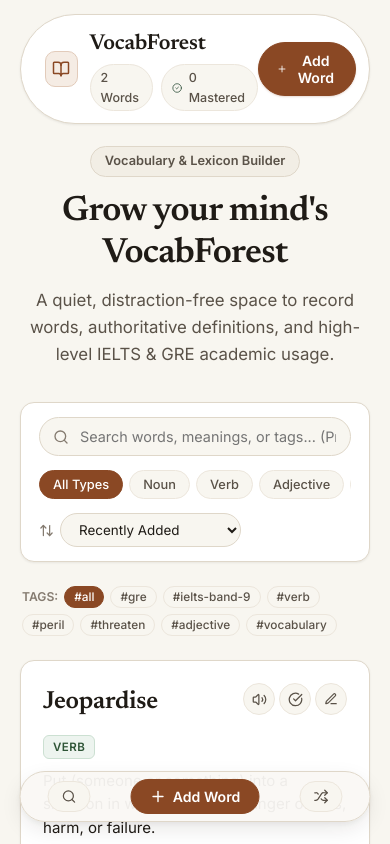
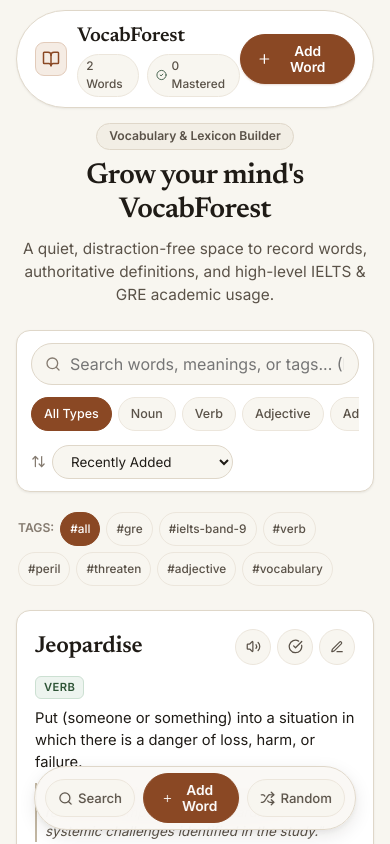
Before and after one commit to keval-25/VocabForest, a Next.js app: page / in a window 390 px wide. Shown: the top 844 px of the page. Built offline with nearby package versions, Linux system fonts and the light colour scheme.

Commit message:
feat: optimize for iPhone 17 with safe areas, 16px input anti-zoom, and iOS PWA installation support

```diff
--- a/src/app/globals.css
+++ b/src/app/globals.css
@@ -2,7 +2,7 @@
 
 /* ==========================================================================
    VocabForest - Warm Beige & Cream Editorial Design System
-   Calm, Distraction-Free, High-Contrast Typography
+   iPhone 17 & Mobile-First Responsive Architecture
    ========================================================================== */
 
 :root {
@@ -12,7 +12,7 @@
   --bg-surface-elevated: #f2eee5;
   --bg-subtle: #eae4d8;
   --bg-modal: #faf8f5;
-  --bg-dock: rgba(250, 248, 245, 0.95);
+  --bg-dock: rgba(250, 248, 245, 0.94);
 
   /* Typography & Contrast */
   --text-primary: #1f1b16;      /* Deep rich espresso - AAA Contrast ratio > 13:1 */
@@ -40,8 +40,8 @@
   /* Subtle Warm Shadows (Zero harsh blur/glow) */
   --shadow-sm: 0 1px 3px rgba(35, 28, 20, 0.04), 0 1px 2px rgba(35, 28, 20, 0.03);
   --shadow-md: 0 4px 12px -2px rgba(35, 28, 20, 0.06), 0 2px 4px rgba(35, 28, 20, 0.03);
-  --shadow-lg: 0 12px 28px -6px rgba(35, 28, 20, 0.09), 0 4px 8px rgba(35, 28, 20, 0.04);
-  --shadow-dock: 0 8px 24px -4px rgba(35, 28, 20, 0.12), 0 2px 6px rgba(35, 28, 20, 0.05);
+  --shadow-lg: 0 12px 28px -6px rgba(35, 28, 20, 0.12), 0 4px 8px rgba(35, 28, 20, 0.04);
+  --shadow-dock: 0 6px 20px -2px rgba(35, 28, 20, 0.12), 0 2px 6px rgba(35, 28, 20, 0.05);
 
   /* Radii */
   --radius-xs: 6px;
@@ -51,28 +51,30 @@
   --radius-full: 9999px;
 
   /* Fonts */
-  --font-sans: 'Inter', -apple-system, BlinkMacSystemFont, "Segoe UI", sans-serif;
-  --font-serif: 'Newsreader', Georgia, serif;
+  --font-sans: 'Inter', -apple-system, BlinkMacSystemFont, "SF Pro Text", "Segoe UI", sans-serif;
+  --font-serif: 'Newsreader', "SF Pro Display", Georgia, serif;
   --font-mono: 'JetBrains Mono', monospace;
 }
 
-/* Base Reset */
+/* Base Reset & iOS Smoothness */
 * {
   box-sizing: border-box;
   padding: 0;
   margin: 0;
   -webkit-font-smoothing: antialiased;
+  -webkit-tap-highlight-color: transparent;
 }
 
 html,
 body {
   min-height: 100vh;
+  min-height: 100dvh;
   background-color: var(--bg-canvas);
   color: var(--text-primary);
   font-family: var(--font-sans);
   overflow-x: hidden;
   position: relative;
-  line-height: 1.6;
+  line-height: 1.55;
 }
 
 button {
@@ -81,6 +83,7 @@
   border: none;
   background: none;
   outline: none;
+  touch-action: manipulation;
 }
 
 input,
@@ -91,39 +94,42 @@
 }
 
 /* ==========================================================================
-   Header & Navigation
+   Header & Navigation (iOS Safe-Area Aware)
    ========================================================================== */
 
 .app-header {
   position: sticky;
-  top: 14px;
+  top: max(10px, env(safe-area-inset-top));
   z-index: 40;
   max-width: 1180px;
   margin: 0 auto;
-  padding: 0 20px;
+  padding: 0 16px;
+  transition: transform 0.2s ease;
 }
 
 .header-bar {
   display: flex;
   align-items: center;
   justify-content: space-between;
-  padding: 12px 24px;
+  padding: 10px 18px;
   border-radius: var(--radius-full);
   background: var(--bg-surface);
   border: 1px solid var(--border-base);
   box-shadow: var(--shadow-sm);
+  backdrop-filter: blur(12px);
+  -webkit-backdrop-filter: blur(12px);
 }
 
 .logo-group {
   display: flex;
   align-items: center;
-  gap: 12px;
+  gap: 10px;
 }
 
 .logo-icon-box {
-  width: 36px;
-  height: 36px;
-  border-radius: 10px;
+  width: 34px;
+  height: 34px;
+  border-radius: 9px;
   background: var(--primary-subtle);
   color: var(--primary);
   border: 1px solid var(--primary-border);
@@ -134,7 +140,7 @@
 
 .logo-title {
   font-family: var(--font-serif);
-  font-size: 1.35rem;
+  font-size: 1.25rem;
   font-weight: 600;
   letter-spacing: -0.01em;
   color: var(--text-primary);
@@ -143,12 +149,12 @@
 .stats-pill {
   display: inline-flex;
   align-items: center;
-  gap: 6px;
-  padding: 3px 10px;
+  gap: 5px;
+  padding: 2px 8px;
   background: var(--bg-canvas);
   border: 1px solid var(--border-light);
   border-radius: var(--radius-full);
-  font-size: 0.78rem;
+  font-size: 0.74rem;
   font-weight: 500;
   color: var(--text-secondary);
 }
@@ -156,21 +162,22 @@
 .header-actions {
   display: flex;
   align-items: center;
-  gap: 12px;
+  gap: 10px;
 }
 
 /* ==========================================================================
-   Buttons (Clean, Solid Warm Tones - Zero Gradient)
+   Buttons (Solid Warm Tones, 44px Touch Targets)
    ========================================================================== */
 
 .btn {
   display: inline-flex;
   align-items: center;
   justify-content: center;
-  gap: 8px;
-  padding: 9px 18px;
+  gap: 6px;
+  padding: 8px 16px;
+  min-height: 40px;
   border-radius: var(--radius-full);
-  font-size: 0.88rem;
+  font-size: 0.86rem;
   font-weight: 600;
   transition: background-color 0.15s ease, border-color 0.15s ease, transform 0.1s ease;
   user-select: none;
@@ -183,13 +190,9 @@
   box-shadow: 0 1px 2px rgba(138, 72, 36, 0.2);
 }
 
-.btn-primary:hover {
+.btn-primary:active {
   background-color: var(--primary-hover);
-  border-color: var(--primary-hover);
-}
-
-.btn-primary:active {
-  transform: scale(0.98);
+  transform: scale(0.97);
 }
 
 .btn-secondary {
@@ -198,13 +201,13 @@
   border: 1px solid var(--border-base);
 }
 
-.btn-secondary:hover {
+.btn-secondary:active {
   background-color: var(--bg-surface-elevated);
-  border-color: var(--border-strong);
+  transform: scale(0.97);
 }
 
 /* ==========================================================================
-   Main Content Layout
+   Main Content Layout (Safe Area & Ergonomics)
    ========================================================================== */
 
 .main-content {
@@ -212,68 +215,77 @@
   z-index: 10;
   max-width: 1180px;
   margin: 0 auto;
-  padding: 36px 20px 130px;
+  padding: 24px 16px calc(110px + env(safe-area-inset-bottom));
+  padding-left: max(16px, env(safe-area-inset-left));
+  padding-right: max(16px, env(safe-area-inset-right));
 }
 
 .hero-section {
   text-align: center;
-  margin-bottom: 34px;
+  margin-bottom: 24px;
 }
 
 .hero-badge {
   display: inline-flex;
   align-items: center;
   gap: 6px;
-  padding: 4px 14px;
+  padding: 3px 12px;
   background: var(--bg-surface-elevated);
   border: 1px solid var(--border-base);
   border-radius: var(--radius-full);
-  font-size: 0.8rem;
+  font-size: 0.76rem;
   font-weight: 600;
   color: var(--text-secondary);
-  margin-bottom: 14px;
+  margin-bottom: 10px;
 }
 
 .hero-title {
   font-family: var(--font-serif);
-  font-size: clamp(2.2rem, 4vw, 3.2rem);
+  font-size: clamp(1.8rem, 5vw, 3rem);
   font-weight: 600;
   letter-spacing: -0.02em;
   line-height: 1.2;
   color: var(--text-primary);
-  margin-bottom: 12px;
+  margin-bottom: 8px;
 }
 
 .hero-sub {
-  font-size: 1.05rem;
+  font-size: 0.96rem;
   color: var(--text-secondary);
-  max-width: 580px;
+  max-width: 540px;
   margin: 0 auto;
-  line-height: 1.6;
+  line-height: 1.5;
 }
 
 /* ==========================================================================
-   Search & Filter Bar (Clean Beige Card)
+   Search & Filter Bar (Mobile-Optimized Horizontal Scroll)
    ========================================================================== */
 
 .filter-bar {
   display: flex;
-  flex-wrap: wrap;
-  align-items: center;
-  justify-content: space-between;
-  gap: 14px;
-  padding: 14px 18px;
+  flex-direction: column;
+  gap: 12px;
+  padding: 12px 14px;
   border-radius: var(--radius-md);
   background: var(--bg-surface);
   border: 1px solid var(--border-base);
   box-shadow: var(--shadow-sm);
-  margin-bottom: 24px;
+  margin-bottom: 20px;
+}
+
+@media (min-width: 768px) {
+  .filter-bar {
+    flex-direction: row;
+    align-items: center;
+    justify-content: space-between;
+    padding: 14px 18px;
+  }
 }
 
 .search-input-wrapper {
   position: relative;
   flex: 1;
-  min-width: 250px;
+  width: 100%;
 }
 
 .search-icon {
@@ -287,12 +299,12 @@
 
 .clean-input {
   width: 100%;
-  padding: 10px 14px 10px 40px;
+  padding: 10px 14px 10px 38px;
   border-radius: var(--radius-full);
   background: var(--bg-canvas);
   border: 1px solid var(--border-base);
   color: var(--text-primary);
-  font-size: 0.9rem;
+  font-size: 16px; /* 16px prevents iOS Safari auto-zoom! */
   transition: border-color 0.15s ease, background-color 0.15s ease;
 }
 
@@ -306,24 +318,27 @@
   align-items: center;
   gap: 6px;
   overflow-x: auto;
+  -webkit-overflow-scrolling: touch;
+  scrollbar-width: none;
+  padding-bottom: 2px;
+}
+
+.filter-pills-row::-webkit-scrollbar {
+  display: none;
 }
 
 .filter-pill {
-  padding: 6px 13px;
+  padding: 6px 12px;
+  min-height: 34px;
   border-radius: var(--radius-full);
   background: var(--bg-canvas);
   border: 1px solid var(--border-light);
   color: var(--text-secondary);
-  font-size: 0.8rem;
+  font-size: 0.78rem;
   font-weight: 500;
+  white-space: nowrap;
+  flex-shrink: 0;
   transition: all 0.15s ease;
-  white-space: nowrap;
-}
-
-.filter-pill:hover {
-  background: var(--bg-surface-elevated);
-  color: var(--text-primary);
-  border-color: var(--border-base);
 }
 
 .filter-pill.active {
@@ -333,40 +348,45 @@
 }
 
 /* ==========================================================================
-   Cards Grid (Crisp Warm Cards, No Magnetic Physics)
+   Cards Grid
    ========================================================================== */
 
 .cards-grid {
   display: grid;
-  grid-template-columns: repeat(auto-fill, minmax(330px, 1fr));
-  gap: 20px;
+  grid-template-columns: 1fr;
+  gap: 16px;
+}
+
+@media (min-width: 640px) {
+  .cards-grid {
+    grid-template-columns: repeat(auto-fill, minmax(320px, 1fr));
+    gap: 20px;
+  }
 }
 
 .vocab-card {
   background: var(--bg-surface);
   border: 1px solid var(--border-base);
   border-radius: var(--radius-md);
-  padding: 22px;
+  padding: 18px;
   display: flex;
   flex-direction: column;
   justify-content: space-between;
   box-shadow: var(--shadow-sm);
   cursor: pointer;
-  transition: transform 0.15s ease, border-color 0.15s ease, box-shadow 0.15s ease;
+  transition: border-color 0.15s ease, transform 0.15s ease;
 }
 
-.vocab-card:hover {
-  transform: translateY(-2px);
-  border-color: var(--border-strong);
-  box-shadow: var(--shadow-md);
+.vocab-card:active {
+  transform: scale(0.99);
 }
 
 .card-top {
   display: flex;
   align-items: flex-start;
   justify-content: space-between;
-  gap: 12px;
-  margin-bottom: 10px;
+  gap: 10px;
+  margin-bottom: 8px;
 }
 
 .card-title-group {
@@ -377,7 +397,7 @@
 
 .card-word {
   font-family: var(--font-serif);
-  font-size: 1.55rem;
+  font-size: 1.45rem;
   font-weight: 600;
   letter-spacing: -0.01em;
   color: var(--text-primary);
@@ -385,19 +405,19 @@
 
 .card-phonetic {
   font-family: var(--font-mono);
-  font-size: 0.82rem;
+  font-size: 0.8rem;
   color: var(--text-muted);
 }
 
 .card-top-actions {
   display: flex;
   align-items: center;
-  gap: 4px;
+  gap: 6px;
 }
 
 .icon-action-btn {
-  width: 32px;
-  height: 32px;
+  width: 36px;
+  height: 36px;
   border-radius: var(--radius-full);
   background: var(--bg-canvas);
   border: 1px solid var(--border-light);
@@ -405,13 +425,7 @@
   align-items: center;
   justify-content: center;
   color: var(--text-secondary);
-  transition: all 0.15s ease;
-}
-
-.icon-action-btn:hover {
-  background: var(--bg-surface-elevated);
-  color: var(--text-primary);
-  border-color: var(--border-base);
+  touch-action: manipulation;
 }
 
 .icon-action-btn.active-mastered {
@@ -420,17 +434,17 @@
   color: var(--secondary);
 }
 
-/* Part of Speech Badges (Subtle Warm Earth Tones) */
+/* Part of Speech Badges */
 .pos-pill {
   display: inline-block;
-  padding: 2px 9px;
+  padding: 2px 8px;
   border-radius: var(--radius-xs);
-  font-size: 0.72rem;
+  font-size: 0.7rem;
   font-weight: 600;
   text-transform: uppercase;
   letter-spacing: 0.04em;
   width: fit-content;
-  margin-bottom: 10px;
+  margin-bottom: 8px;
 }
 
 .pos-noun { background: #edf3f7; color: #375971; border: 1px solid #d4e2eb; }
@@ -441,27 +455,27 @@
 .pos-other { background: #f2eee8; color: #615647; border: 1px solid #ded5c8; }
 
 .card-meaning {
-  font-size: 0.94rem;
-  line-height: 1.55;
+  font-size: 0.92rem;
+  line-height: 1.5;
   color: var(--text-primary);
-  margin-bottom: 12px;
+  margin-bottom: 10px;
 }
 
 .card-example {
-  font-size: 0.85rem;
-  line-height: 1.5;
+  font-size: 0.84rem;
+  line-height: 1.45;
   color: var(--text-secondary);
   font-style: italic;
-  padding-left: 10px;
+  padding-left: 8px;
   border-left: 2px solid var(--border-strong);
-  margin-bottom: 16px;
+  margin-bottom: 14px;
 }
 
 .card-bottom {
   display: flex;
   align-items: center;
   justify-content: space-between;
-  padding-top: 12px;
+  padding-top: 10px;
   border-top: 1px solid var(--border-light);
   margin-top: auto;
 }
@@ -469,56 +483,52 @@
 .card-tags {
   display: flex;
   flex-wrap: wrap;
-  gap: 5px;
+  gap: 4px;
 }
 
 .card-tag {
-  font-size: 0.72rem;
+  font-size: 0.7rem;
   color: var(--text-secondary);
   background: var(--bg-canvas);
-  padding: 2px 7px;
+  padding: 2px 6px;
   border-radius: var(--radius-xs);
   border: 1px solid var(--border-light);
 }
 
 /* ==========================================================================
-   Clean Floating Dock (Bottom-Middle)
+   Clean Floating Dock (Bottom Center with Safe Area Inset)
    ========================================================================== */
 
 .floating-dock {
   position: fixed;
-  bottom: 22px;
+  bottom: max(14px, calc(env(safe-area-inset-bottom) + 8px));
   left: 50%;
   transform: translateX(-50%);
   z-index: 50;
   display: flex;
   align-items: center;
-  gap: 10px;
-  padding: 7px 12px;
+  gap: 8px;
+  padding: 6px 10px;
   background: var(--bg-dock);
   border: 1px solid var(--border-base);
   box-shadow: var(--shadow-dock);
   border-radius: var(--radius-full);
+  backdrop-filter: blur(16px);
+  -webkit-backdrop-filter: blur(16px);
 }
 
 .dock-btn {
   display: flex;
   align-items: center;
-  gap: 6px;
-  padding: 7px 13px;
+  gap: 5px;
+  padding: 7px 12px;
+  min-height: 38px;
   border-radius: var(--radius-full);
-  font-size: 0.84rem;
+  font-size: 0.82rem;
   font-weight: 500;
   color: var(--text-secondary);
   background: var(--bg-canvas);
   border: 1px solid var(--border-light);
-  transition: all 0.15s ease;
-}
-
-.dock-btn:hover {
-  background: #ffffff;
-  color: var(--text-primary);
-  border-color: var(--border-base);
 }
 
 .dock-add-btn {
@@ -526,21 +536,22 @@
   align-items: center;
   gap: 6px;
   padding: 8px 18px;
+  min-height: 38px;
   background: var(--primary);
   color: #ffffff;
   border-radius: var(--radius-full);
-  font-size: 0.88rem;
+  font-size: 0.86rem;
   font-weight: 600;
   border: 1px solid var(--primary);
-  transition: background-color 0.15s ease;
 }
 
-.dock-add-btn:hover {
+.dock-add-btn:active {
   background: var(--primary-hover);
+  transform: scale(0.97);
 }
 
 /* ==========================================================================
-   Modal Dialog (Clean Cream & Parchment)
+   Modal Dialog (Bottom-Sheet on iPhone, Centered on Desktop)
    ========================================================================== */
 
 .modal-backdrop {
@@ -551,9 +562,16 @@
   -webkit-backdrop-filter: blur(4px);
   z-index: 100;
   display: flex;
-  align-items: center;
+  align-items: flex-end; /* Bottom sheet on mobile */
   justify-content: center;
-  padding: 20px;
+  padding: 0;
+}
+
+@media (min-width: 640px) {
+  .modal-backdrop {
+    align-items: center;
+    padding: 20px;
+  }
 }
 
 .clean-modal {
@@ -562,28 +580,40 @@
   background: var(--bg-modal);
   border: 1px solid var(--border-base);
   box-shadow: var(--shadow-lg);
-  border-radius: var(--radius-lg);
+  border-radius: 20px 20px 0 0; /* Bottom sheet on mobile */
   overflow: hidden;
+  max-height: 90vh;
+  max-height: 90dvh;
+  display: flex;
+  flex-direction: column;
+}
+
+@media (min-width: 640px) {
+  .clean-modal {
+    border-radius: var(--radius-lg);
+    max-height: 85vh;
+  }
 }
 
 .modal-header {
   display: flex;
   align-items: center;
   justify-content: space-between;
-  padding: 18px 22px;
+  padding: 16px 18px;
   background: #ffffff;
   border-bottom: 1px solid var(--border-base);
+  flex-shrink: 0;
 }
 
 .modal-title-group {
   display: flex;
   align-items: center;
-  gap: 12px;
+  gap: 10px;
 }
 
 .modal-icon-badge {
-  width: 34px;
-  height: 34px;
+  width: 32px;
+  height: 32px;
   border-radius: 8px;
   background: var(--primary-subtle);
   color: var(--primary);
@@ -595,14 +625,14 @@
 
 .modal-title {
   font-family: var(--font-serif);
-  font-size: 1.25rem;
+  font-size: 1.15rem;
   font-weight: 600;
   color: var(--text-primary);
 }
 
 .modal-close-btn {
-  width: 30px;
-  height: 30px;
+  width: 32px;
+  height: 32px;
   border-radius: var(--radius-full);
   background: var(--bg-canvas);
   border: 1px solid var(--border-light);
@@ -610,34 +640,35 @@
   align-items: center;
   justify-content: center;
   color: var(--text-secondary);
-  transition: all 0.15s ease;
-}
-
-.modal-close-btn:hover {
-  background: var(--bg-surface-elevated);
-  color: var(--text-primary);
-  border-color: var(--border-base);
 }
 
 .modal-body {
-  padding: 22px;
+  padding: 18px;
   display: flex;
   flex-direction: column;
-  gap: 16px;
-  max-height: calc(85vh - 150px);
+  gap: 14px;
   overflow-y: auto;
+  -webkit-overflow-scrolling: touch;
+  flex: 1;
 }
 
 .form-group {
   display: flex;
   flex-direction: column;
-  gap: 5px;
+  gap: 4px;
 }
 
 .form-row {
   display: grid;
-  grid-template-columns: 1fr 1fr;
-  gap: 14px;
+  grid-template-columns: 1fr;
+  gap: 12px;
+}
+
+@media (min-width: 520px) {
+  .form-row {
+    grid-template-columns: 1fr 1fr;
+    gap: 14px;
+  }
 }
 
 .form-label {
@@ -650,12 +681,12 @@
 .form-textarea,
 .form-select {
   width: 100%;
-  padding: 10px 14px;
+  padding: 10px 12px;
   border-radius: var(--radius-sm);
   background: #ffffff;
   border: 1px solid var(--border-base);
   color: var(--text-primary);
-  font-size: 0.9rem;
+  font-size: 16px; /* 16px strictly prevents iPhone Safari auto-zoom! */
   transition: border-color 0.15s ease;
 }
 
@@ -667,101 +698,85 @@
 
 .form-textarea {
   resize: vertical;
-  min-height: 80px;
+  min-height: 75px;
 }
 
 .modal-footer {
   display: flex;
   align-items: center;
   justify-content: space-between;
-  padding: 14px 22px;
+  padding: 14px 18px calc(14px + env(safe-area-inset-bottom));
   border-top: 1px solid var(--border-base);
   background: #ffffff;
+  flex-shrink: 0;
 }
 
 .delete-action-btn {
   display: inline-flex;
   align-items: center;
   gap: 5px;
-  padding: 7px 13px;
+  padding: 8px 12px;
   border-radius: var(--radius-full);
   color: #992828;
   background: #fbf0f0;
   border: 1px solid #f2d4d4;
-  font-size: 0.82rem;
+  font-size: 0.8rem;
   font-weight: 600;
-  transition: all 0.15s ease;
-}
-
-.delete-action-btn:hover {
-  background: #f7e1e1;
 }
 
 /* ==========================================================================
-   Toast Notification (Clean Toast)
+   Toast Notification
    ========================================================================== */
 
 .toast-container {
   position: fixed;
-  top: 20px;
+  top: max(16px, env(safe-area-inset-top));
   left: 50%;
   transform: translateX(-50%);
   z-index: 120;
   display: flex;
   flex-direction: column;
-  gap: 8px;
+  gap: 6px;
   pointer-events: none;
+  width: 90%;
+  max-width: 360px;
 }
 
 .toast-pill {
   pointer-events: auto;
   display: flex;
   align-items: center;
+  justify-content: center;
   gap: 8px;
-  padding: 9px 18px;
+  padding: 8px 16px;
   background: #ffffff;
   border: 1px solid var(--border-base);
   border-radius: var(--radius-full);
   box-shadow: var(--shadow-md);
-  font-size: 0.86rem;
+  font-size: 0.84rem;
   font-weight: 500;
   color: var(--text-primary);
+  text-align: center;
 }
 
 /* Empty State */
 .empty-state {
   text-align: center;
-  padding: 50px 20px;
+  padding: 40px 16px;
   border-radius: var(--radius-md);
   background: var(--bg-surface);
   border: 1px dashed var(--border-strong);
 }
 
 .empty-icon-circle {
-  width: 56px;
-  height: 56px;
+  width: 52px;
+  height: 52px;
   border-radius: var(--radius-full);
   background: var(--bg-canvas);
   border: 1px solid var(--border-light);
   display: flex;
   align-items: center;
   justify-content: center;
-  margin: 0 auto 14px;
+  margin: 0 auto 12px;
   color: var(--text-muted);
 }
-
-@media (max-width: 768px) {
-  .cards-grid {
-    grid-template-columns: 1fr;
-  }
-  .form-row {
-    grid-template-columns: 1fr;
-  }
-  .floating-dock {
-    width: 90%;
-    justify-content: space-around;
-  }
-  .dock-btn span {
-    display: none;
-  }
-}
--- a/src/app/layout.tsx
+++ b/src/app/layout.tsx
@@ -5,6 +5,8 @@
   width: 'device-width',
   initialScale: 1,
   maximumScale: 1,
+  viewportFit: 'cover',
+  themeColor: '#f8f6f0',
 };
 
 export const metadata: Metadata = {
@@ -13,6 +15,20 @@
     'A clean, warm cream & beige distraction-free vocabulary builder with Google Oxford authoritative definitions, IELTS & GRE academic usage, and local persistence.',
   keywords: ['vocabulary', 'words', 'definitions', 'gre', 'ielts', 'learning', 'flashcards'],
   authors: [{ name: 'VocabForest' }],
+  applicationName: 'VocabForest',
+  manifest: '/manifest.json',
+  icons: {
+    icon: '/icon.svg',
+    apple: '/icon.svg',
+  },
+  appleWebApp: {
+    capable: true,
+    statusBarStyle: 'default',
+    title: 'VocabForest',
+  },
+  formatDetection: {
+    telephone: false,
+  },
 };
 
 export default function RootLayout({
```
Also changed, not shown: public/icon.svg (added), public/manifest.json (added).
